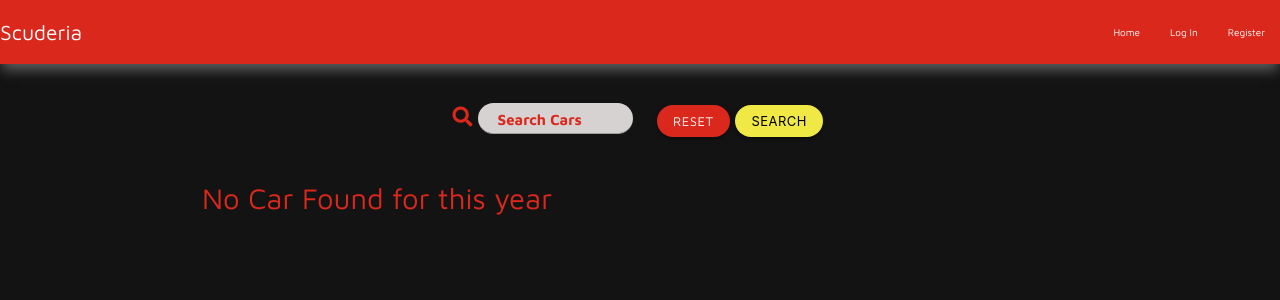
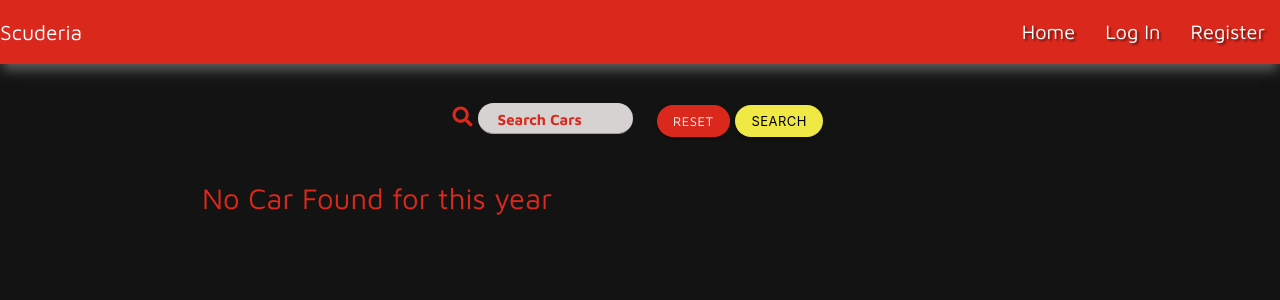
Before and after one commit to cartman1978/the-scuderia-ferrari_f1, a Flask app: page / in a window 1280 px wide. Shown: the top 300 px of the page. Run offline with Flask 2, Linux system fonts and the light colour scheme; data that the repository does not hold is empty; some libraries are stand-ins or nearby versions.

Commit message:
styled sidenav li > a

```diff
--- a/static/css/style.css
+++ b/static/css/style.css
@@ -22,6 +22,16 @@ body {
 nav, .sidenav {
     background-color: #DA281C !important;
     box-shadow: 0px 8px 12px -2px rgba(172, 172, 172, 0.5);
+}
+
+nav ul a {
+    color: #fff;
+    text-shadow: 2px 2px 2px rgba(0, 0, 0, 0.5);
+    font-size: 2rem;
+}
+
+nav ul a:hover {
+    color: rgb(221, 216, 216);
 }
 
 .sidenav li>a {
```
